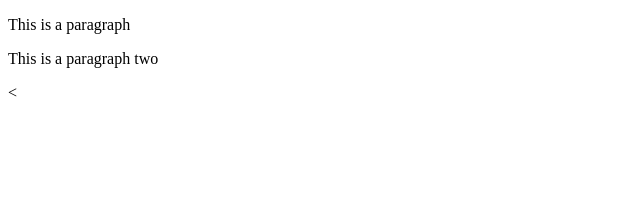
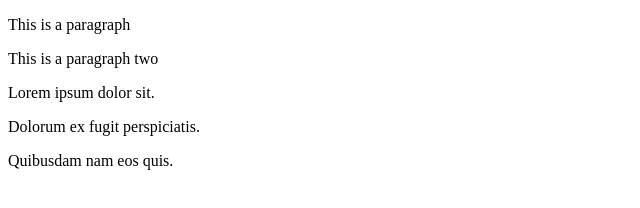
Before and after one commit to Oshadha02/DGG, a plain HTML site: page index.html in a window 1280 px wide. Shown: the whole page, without its empty margins (0-640 px from the left). Drawn offline with Linux system fonts and the light colour scheme.

Commit message:
Added p*3>lorem4

```diff
--- a/index.html
+++ b/index.html
@@ -8,6 +8,8 @@
 <body>
     <p>This is a paragraph</p>
     <p>This is a paragraph two</p>
-    <
+    <p>Lorem ipsum dolor sit.</p>
+    <p>Dolorum ex fugit perspiciatis.</p>
+    <p>Quibusdam nam eos quis.</p>
 </body>
 </html>
```
